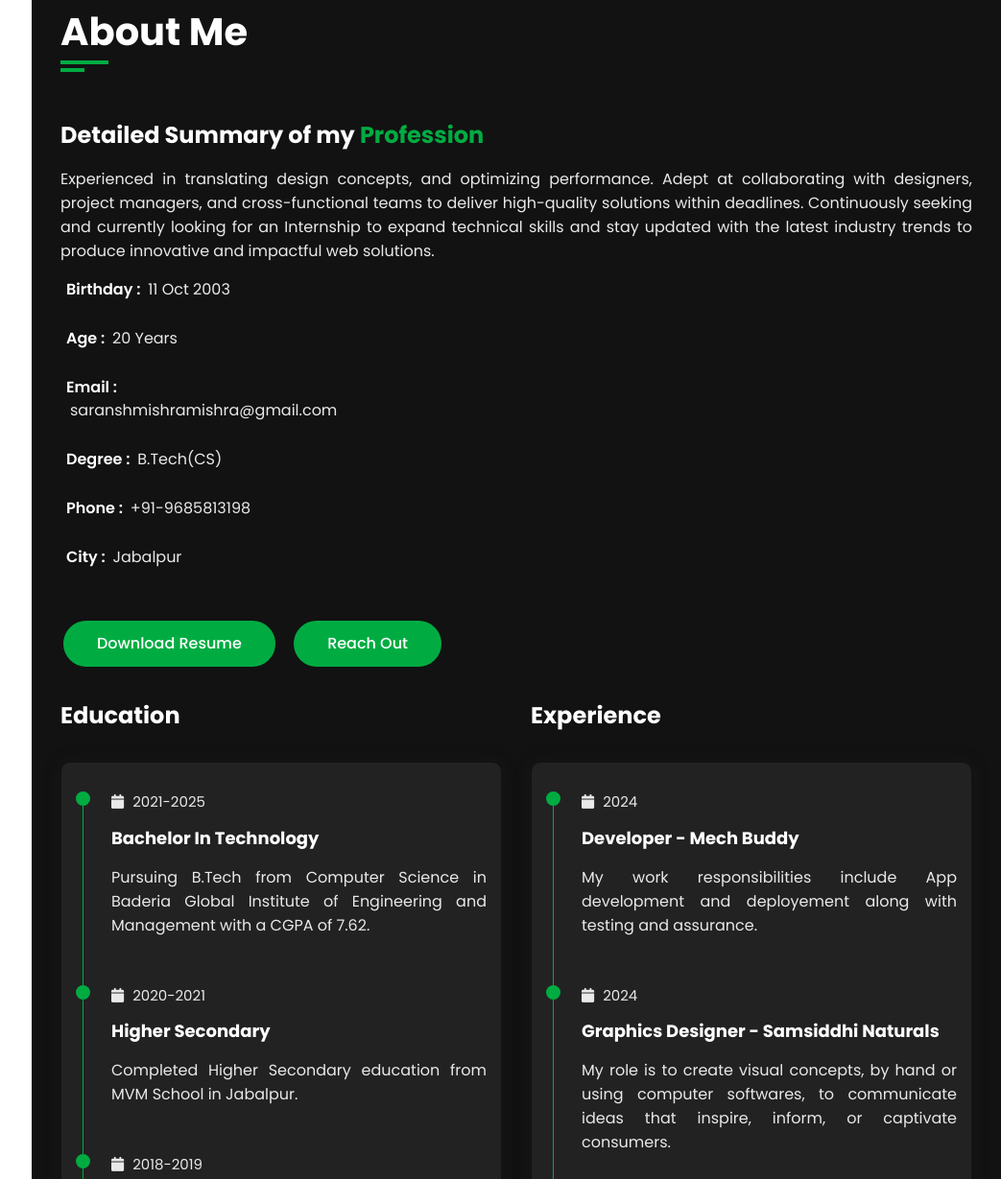
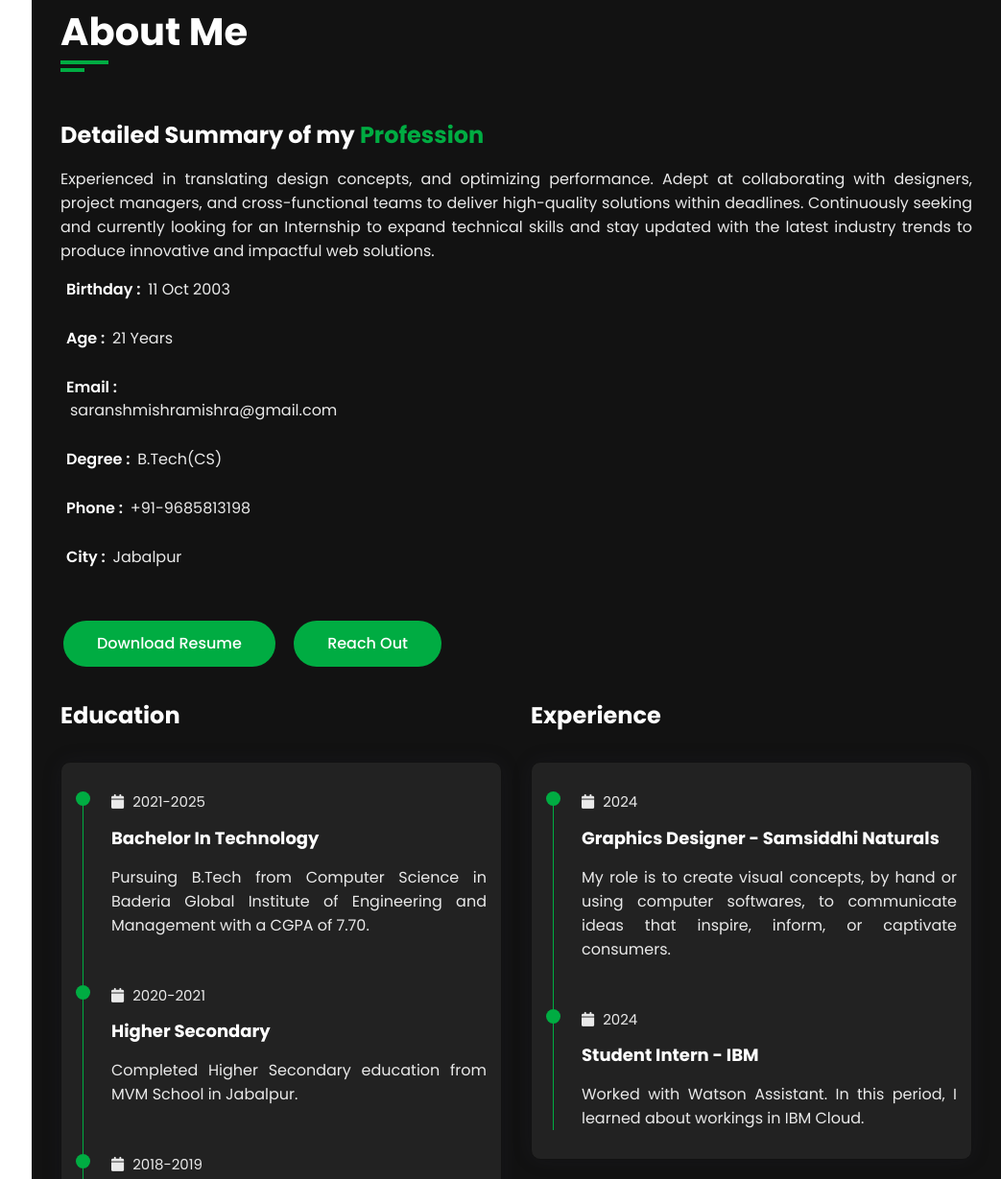
Before and after one commit to playlikesam/saranshPortfolio, a plain HTML site: page index.html in a window 1280 px wide. Shown: the part 857-2086 px from the top of the page at 96% size, without its empty margins (237-1280 px from the left). Drawn offline with nearby package versions, Linux system fonts and the light colour scheme; a web font is replaced by a local one.

Commit message:
updated the website

```diff
--- a/index.html
+++ b/index.html
@@ -29,7 +29,7 @@
 
         <!-- Aside Start -->
         <div class="aside">
-            <div class="logo"><a href="#"><span>S</span>aransh</a>
+            <div class="logo"><a href="#">Saransh</a>
             </div>
             <div class="nav-toggler">
                 <span></span>
@@ -50,7 +50,7 @@
                 <div class="container">
                     <div class="row">
                         <div class="home-info padd-15">
-                            <h3 class="hello">Hello, my name is <span class="name">Saransh Mishra</span></h3>
+                            <h3 class="hello">Hi, I'm <span class="name">Saransh Mishra</span></h3>
                             <h3 class="my-profession">I'm a <span class="typing">Web Developer</span></h3>
                             <p>"Transforming Concepts into Reality: A Web Developer
                                 Committed to User-Centric Design and Front-End Precision."</p>
@@ -93,7 +93,7 @@
                                             <p>Birthday : <span>11 Oct 2003</span></p>
                                         </div>
                                         <div class="info-item padd-15" style="margin: 3px;">
-                                            <p>Age : <span>20 Years</span></p>
+                                            <p>Age : <span>21 Years</span></p>
                                         </div>
                                         <div class="info-item padd-15" style="margin: 3px;">
                                             <p>Email : <span>saranshmishramishra@gmail.com</span></p>
@@ -132,7 +132,7 @@
                                                     <h4 class="timeline-title">Bachelor in Technology</h4>
                                                     <p class="timeline-text"> Pursuing B.Tech from Computer Science in
                                                         Baderia Global Institute of Engineering and Management with a
-                                                        CGPA of 7.62.</p>
+                                                        CGPA of 7.70.</p>
                                                 </div>
                                                 <div class="timeline-item">
                                                     <div class="circle-dot"></div>
@@ -163,17 +163,7 @@
                                         <div class="timeline-box padd-15">
                                             <div class="timeline shadow-dark">
                                                 <!-- timeline item -->
-                                                <div class="timeline-item">
-                                                    <div class="circle-dot"></div>
-                                                    <h3 class="timeline-date">
-                                                        <i class="fa fa-calendar"></i> 2024
-                                                    </h3>
-                                                    <h4 class="timeline-title">Developer - Mech Buddy
-                                                    </h4>
-                                                    <p class="timeline-text"> My work responsibilities include App
-                                                        development and deployement along with testing and assurance.
-                                                    </p>
-                                                </div>
+
                                                 <div class="timeline-item">
                                                     <div class="circle-dot"></div>
                                                     <h3 class="timeline-date">
--- a/script.js
+++ b/script.js
@@ -1,6 +1,6 @@
 // typing Animation
 var typed = new Typed(".typing",{
-    strings:["Web Designer","Web Developer","Graphics Designer","Content Writer"],
+    strings:["Developer","Designer"],
     typeSpeed:100,
     BackSpeed:60,
     loop:true
```
Also changed, not shown: img/hero.jpg, img/herogesgs.jpg (added), 1 other file.
